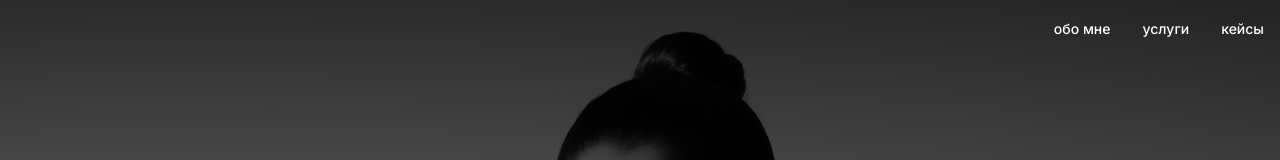
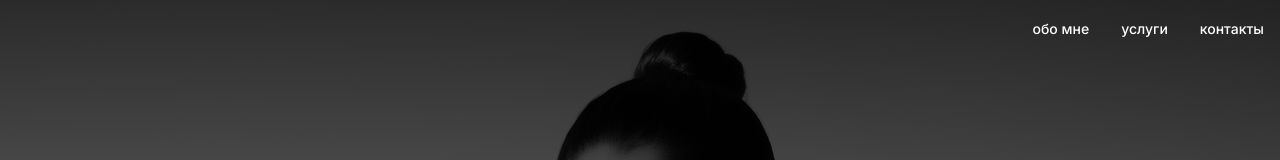
Before and after one commit to sofiassokolova-art/mayyam-website, a Next.js app: page / in a window 1280 px wide. Shown: the top 160 px of the page. Built offline with nearby package versions, Linux system fonts and the light colour scheme.

Commit message:
Update header navigation: restore 'контакты' link and remove 'кейсы' link

```diff
--- a/src/components/Header.tsx
+++ b/src/components/Header.tsx
@@ -19,7 +19,7 @@ const Header = () => {
   const navItems = [
     { href: "/about", label: "обо мне" },
     { href: "/services", label: "услуги" },
-    { href: "#cases", label: "кейсы" },
+    { href: "#contact", label: "контакты" },
   ];
 
   return (
```
